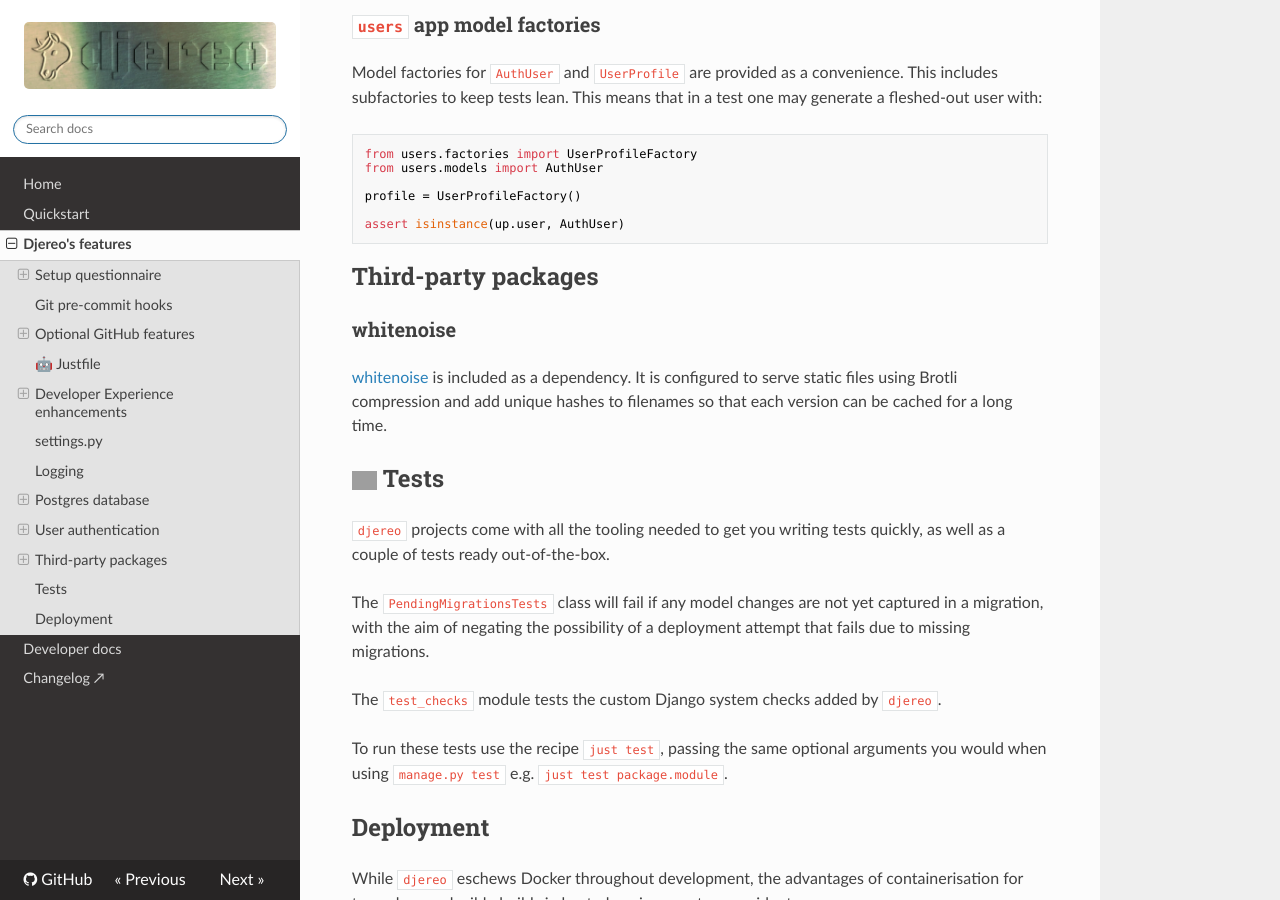
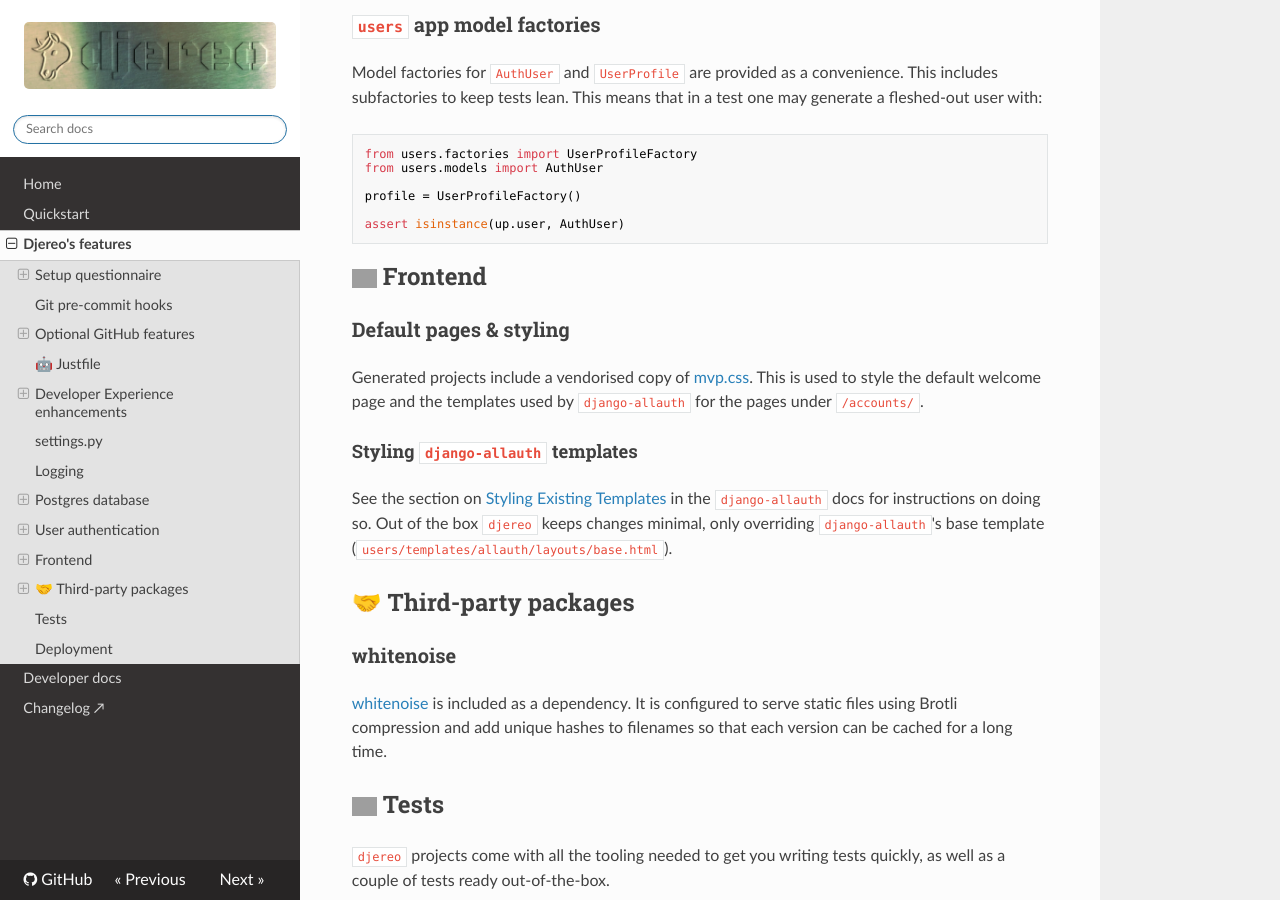
Before and after one commit to albertomh/djereo, an MkDocs documentation site: the page built from docs/src/featurelist.md, in a window 1280 px wide and 900 px high, scrolled down 6943 px. Built offline with MkDocs 1.6.1, drawn with Linux system fonts in a browser that asks for light colours; nearby versions of some CDN libraries; grey boxes are pictures that could not be loaded.

Commit message:
docs: mention frontend styling & django-allauth template overrides in mkdocs

````diff
--- a/docs/src/featurelist.md
+++ b/docs/src/featurelist.md
@@ -330,7 +330,23 @@ profile = UserProfileFactory()
 assert isinstance(up.user, AuthUser)
 ```
 
-## Third-party packages
+<!-- markdownlint-disable MD013 line-length -->
+## <img src="https://simpleicons.org/icons/htmx.svg" width="25" alt="HTMX logo"> Frontend
+<!-- markdownlint-enable MD013 line-length -->
+
+### Default pages & styling
+
+Generated projects include a vendorised copy of [mvp.css](https://andybrewer.github.io/mvp/){target=\"_blank"}.
+This is used to style the default welcome page and the templates used by `django-allauth`
+for the pages under `/accounts/`.
+
+#### Styling `django-allauth` templates
+
+See the section on [Styling Existing Templates](https://docs.allauth.org/en/latest/common/templates.html#styling-the-existing-templates){target=\"_blank"}
+in the `django-allauth` docs for instructions on doing so. Out of the box `djereo` keeps
+changes minimal, only overriding `django-allauth`'s base template (`users/templates/allauth/layouts/base.html`).
+
+## 🤝 Third-party packages
 
 ### whitenoise
 
@@ -354,7 +370,9 @@ The `test_checks` module tests the custom Django system checks added by `djereo`
 To run these tests use the recipe `just test`, passing the same optional arguments you
 would when using `manage.py test` e.g. `just test package.module`.
 
-## Deployment
+<!-- markdownlint-disable MD013 line-length -->
+## <img src="https://simpleicons.org/icons/rocket.svg" width="25" alt="rocket icon"> Deployment
+<!-- markdownlint-enable MD013 line-length -->
 
 While `djereo` eschews Docker throughout development, the advantages of containerisation
 for tagged, reproducible builds in hosted environments are evident.
````
